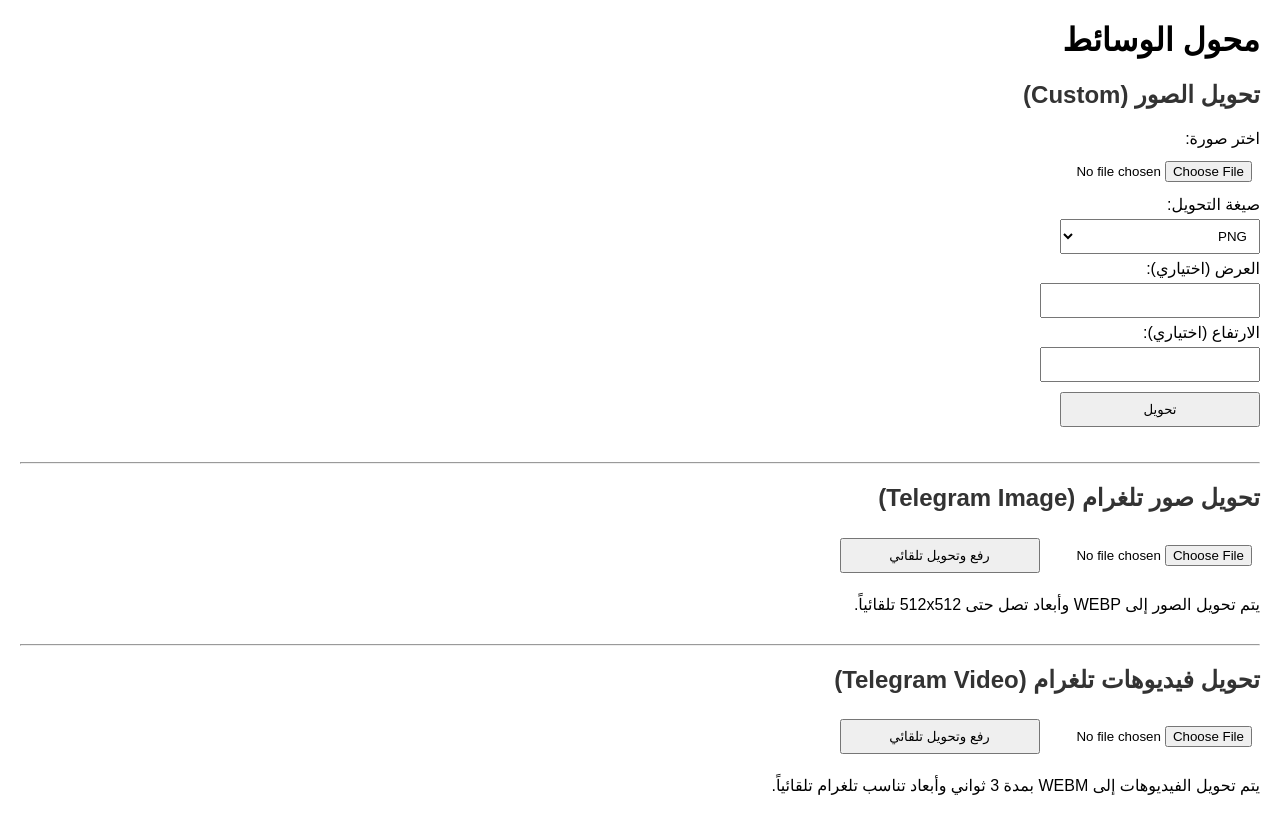
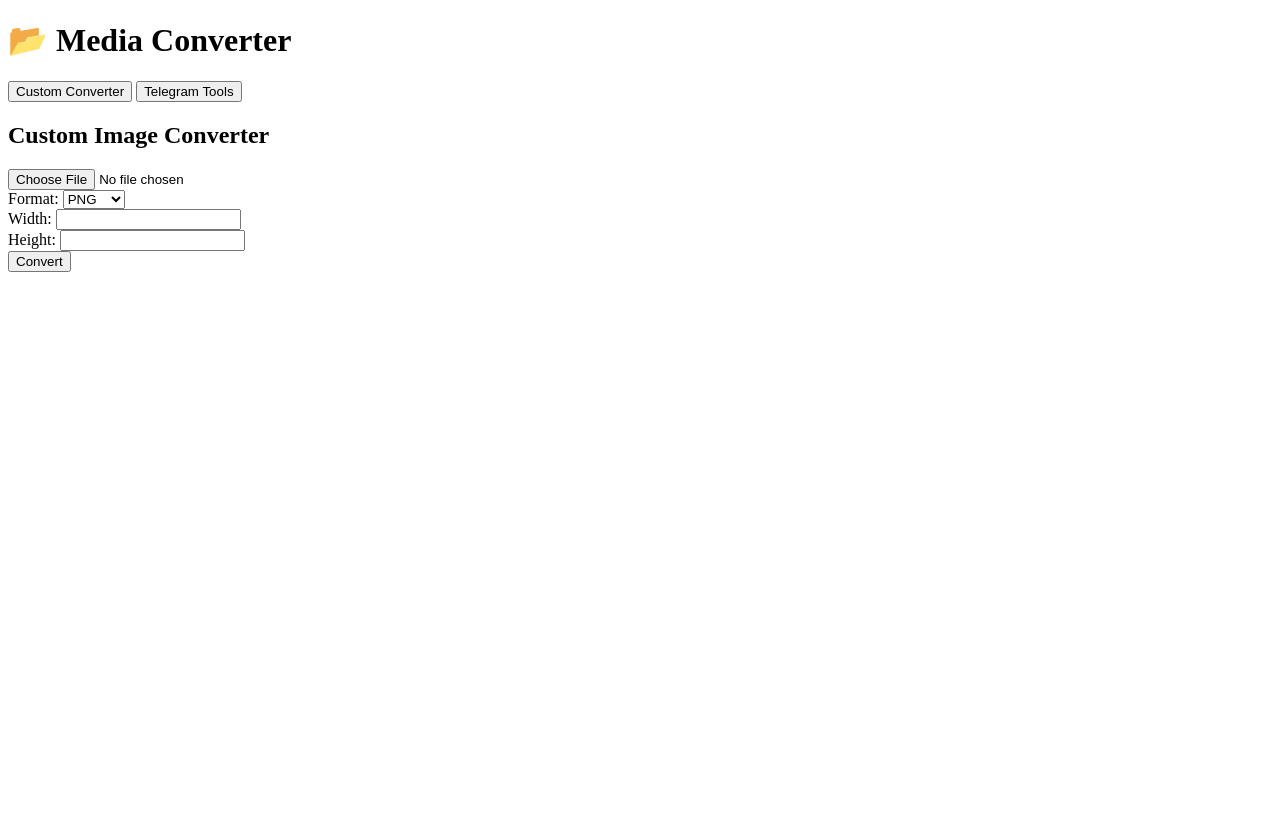
Before and after one commit to Ahmed-GaMz/Media-Converter2, a Flask app: page / in a window 1280 px wide. After the commit the page ends 272 px from the top, so only its background shows below. Run offline with Flask 3, Linux system fonts and the light colour scheme.

Commit message:
Update index.html

```diff
--- a/templates/index.html
+++ b/templates/index.html
@@ -1,59 +1,53 @@
 <!DOCTYPE html>
-<html lang="ar" dir="rtl">
+<html lang="en">
 <head>
-    <meta charset="UTF-8" />
-    <title>محول الوسائط</title>
-    <style>
-        body { font-family: Arial, sans-serif; margin: 20px; }
-        .section { margin-bottom: 30px; }
-        h2 { color: #333; }
-        form { margin-top: 10px; }
-        input, select, button { margin: 5px 0; padding: 8px; width: 200px; }
-    </style>
+  <meta charset="UTF-8">
+  <title>Media Converter</title>
 </head>
 <body>
-    <h1>محول الوسائط</h1>
+  <h1>📂 Media Converter</h1>
 
-    <div class="section">
-        <h2>تحويل الصور (Custom)</h2>
+  <!-- زر تبديل بين القسمين -->
+  <button onclick="showTab('custom')">Custom Converter</button>
+  <button onclick="showTab('telegram')">Telegram Tools</button>
+
+  <!-- قسم Custom -->
+  <div id="custom" style="display:block;">
+    <h2>Custom Image Converter</h2>
     <form action="/convert_image" method="post" enctype="multipart/form-data">
-            <label>اختر صورة:</label><br />
-            <input type="file" name="image" required /><br />
-            <label>صيغة التحويل:</label><br />
-            <select name="format" required>
+      <input type="file" name="image" required><br>
+      Format:
+      <select name="format">
         <option value="png">PNG</option>
         <option value="jpeg">JPEG</option>
         <option value="webp">WEBP</option>
-                <option value="jpg">JPG</option>
-            </select><br />
-            <label>العرض (اختياري):</label><br />
-            <input type="number" name="width" min="1" /><br />
-            <label>الارتفاع (اختياري):</label><br />
-            <input type="number" name="height" min="1" /><br />
-            <button type="submit">تحويل</button>
+      </select><br>
+      Width: <input type="number" name="width"><br>
+      Height: <input type="number" name="height"><br>
+      <button type="submit">Convert</button>
     </form>
   </div>
 
-    <hr/>
+  <!-- قسم Telegram -->
+  <div id="telegram" style="display:none;">
+    <h2>Telegram Image to WEBP</h2>
+    <form action="/convert_tg_image" method="post" enctype="multipart/form-data">
+      <input type="file" name="image" required><br>
+      <button type="submit">Upload</button>
+    </form>
 
-    <div class="section">
-        <h2>تحويل صور تلغرام (Telegram Image)</h2>
-        <form action="/convert_tg_image" method="post" enctype="multipart/form-data">
-            <input type="file" name="image" required />
-            <button type="submit">رفع وتحويل تلقائي</button>
+    <h2>Telegram Video to WEBM (3s)</h2>
+    <form action="/convert_tg_video" method="post" enctype="multipart/form-data">
+      <input type="file" name="video" required><br>
+      <button type="submit">Upload</button>
     </form>
-        <p>يتم تحويل الصور إلى WEBP وأبعاد تصل حتى 512x512 تلقائياً.</p>
   </div>
 
-    <hr/>
-
-    <div class="section">
-        <h2>تحويل فيديوهات تلغرام (Telegram Video)</h2>
-        <form action="/convert_tg_video" method="post" enctype="multipart/form-data">
-            <input type="file" name="video" required />
-            <button type="submit">رفع وتحويل تلقائي</button>
-        </form>
-        <p>يتم تحويل الفيديوهات إلى WEBM بمدة 3 ثواني وأبعاد تناسب تلغرام تلقائياً.</p>
-    </div>
+  <script>
+    function showTab(tab) {
+      document.getElementById('custom').style.display = (tab === 'custom') ? 'block' : 'none';
+      document.getElementById('telegram').style.display = (tab === 'telegram') ? 'block' : 'none';
+    }
+  </script>
 </body>
 </html>
```
Lines whose indentation alone changed are shown as unchanged.
